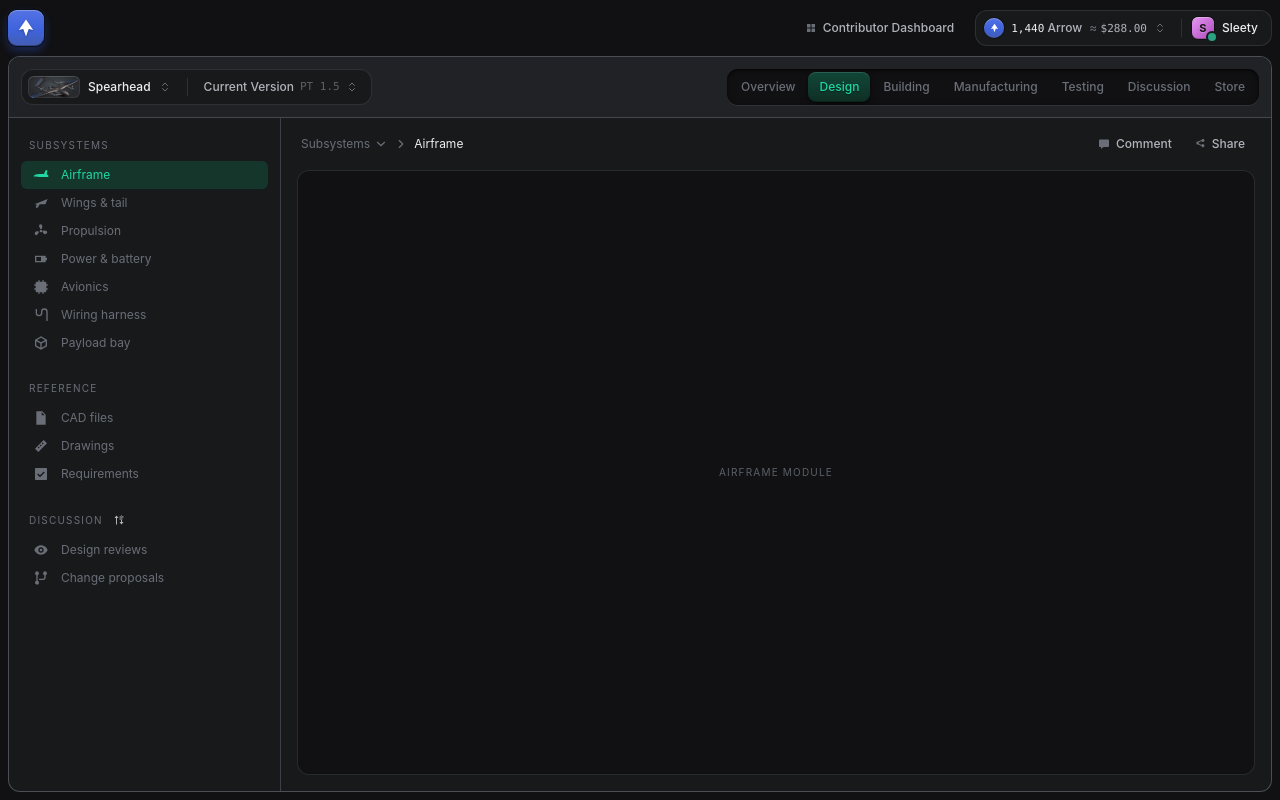
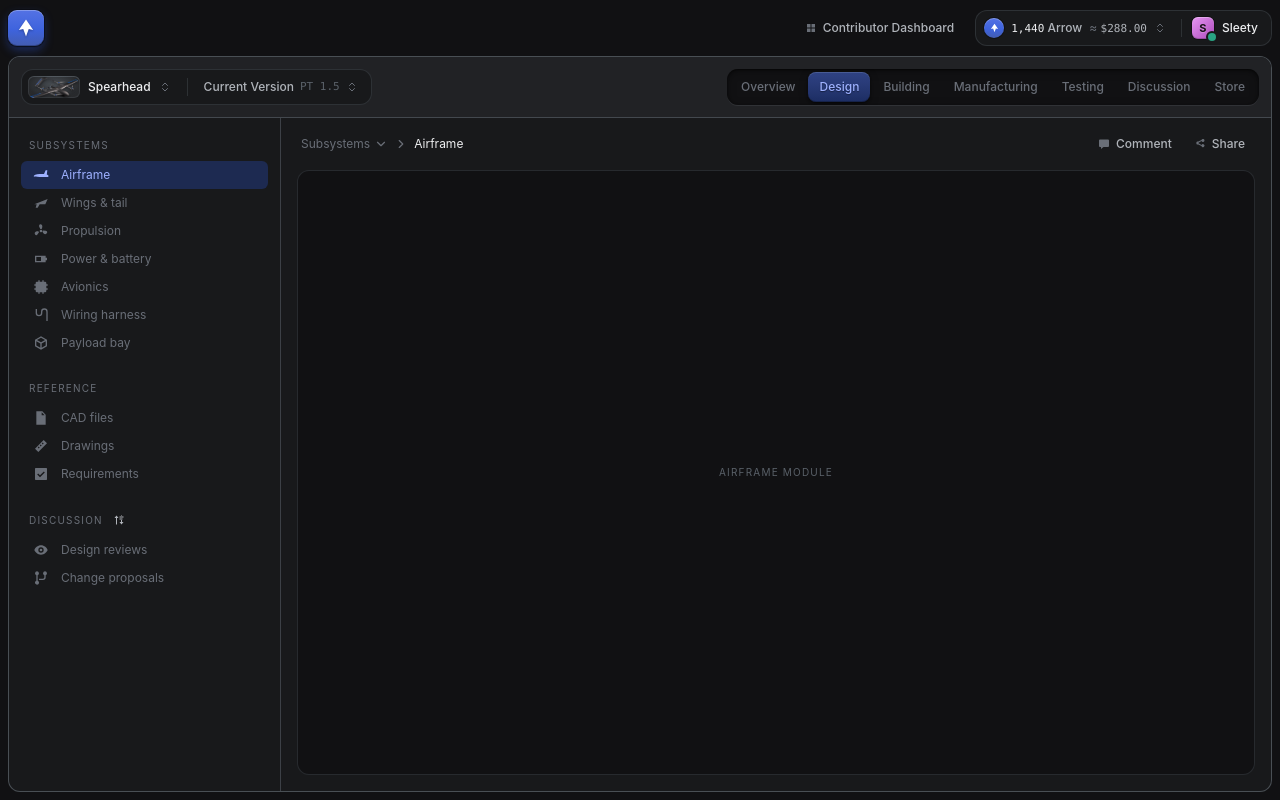
Before and after one commit to Arrow-air/arrow-superapp, a Vue app in the folder prototypes/app-frame/: page /#/spearhead/design/airframe in a window 1280 px wide. Built offline with nearby package versions, Linux system fonts and the light colour scheme.

Commit message:
app-frame: active tab and sidebar state in brand Indigo

```diff
--- a/prototypes/app-frame/src/styles/tokens.css
+++ b/prototypes/app-frame/src/styles/tokens.css
@@ -1,6 +1,6 @@
 /* Design tokens for the frame. Every colour is a step on a Radix Colors
-   dark scale (radix-ui.com/colors, v3): Slate for neutrals, Jade for the
-   active state, Indigo for brand and links, Plum for the avatar, Red for
+   dark scale (radix-ui.com/colors, v3): Slate for neutrals, Indigo for brand,
+   links and the active state, Jade for success, Plum for the avatar, Red for
    errors. Components only read the semantic tokens at the bottom, so
    restyling happens in this file only. The concept is dark-only for now. */
 
@@ -46,7 +46,7 @@
   --surface-header: var(--slate-3); /* workspace header strip */
   --surface-sunken: var(--slate-2); /* tab group */
   --surface-hover: var(--slate-a3);
-  --surface-active: var(--jade-a3); /* selected nav item */
+  --surface-active: var(--indigo-a3); /* selected nav item */
 
   /* Lines (translucent, so they sit right on any surface) */
   --border: var(--slate-a6);
@@ -71,24 +71,24 @@
     0 1px 2px rgb(0 0 0 / 0.5),
     0 4px 10px var(--indigo-a4);
   --brand-fg: var(--slate-12);
-  --accent: var(--jade-9);
+  --accent: var(--indigo-9);
   --accent-fg: var(--slate-1);
-  --accent-text: var(--jade-11);   /* active nav item, current section crumb */
+  --accent-text: var(--indigo-11);   /* active nav item, current section crumb */
   --link: var(--indigo-11);        /* project crumb */
   --avatar: linear-gradient(135deg, var(--plum-11), var(--plum-9));
   --danger: var(--red-11);
   --danger-bg: var(--red-a2);
   --danger-border: var(--red-a7);
-  --focus-ring: var(--jade-a8);
+  --focus-ring: var(--indigo-a8);
 
   /* Segmented tabs (coss ui lg, with depth). The track is recessed into
-     the surface; the active pill sits raised on it and keeps the section green. */
+     the surface; the active pill sits raised on it in brand Indigo. */
   --tabs-track: var(--slate-1);
   --tabs-track-shadow:
     inset 0 1px 2px rgb(0 0 0 / 0.55),   /* shadow under the top lip */
     inset 0 2px 8px rgb(0 0 0 / 0.35),
     0 1px 0 var(--slate-a3);             /* light catching the bottom edge */
-  --tabs-indicator: linear-gradient(180deg, var(--jade-a5), var(--jade-a3));
+  --tabs-indicator: linear-gradient(180deg, var(--indigo-a6), var(--indigo-a4));
   --tabs-indicator-shadow:
     inset 0 1px 0 var(--slate-a5),       /* top highlight */
     inset 0 -1px 0 rgb(0 0 0 / 0.25),
@@ -96,7 +96,7 @@
     0 3px 8px rgb(0 0 0 / 0.35);
   --tabs-fg: var(--slate-9);
   --tabs-fg-hover: var(--slate-11);
-  --tabs-fg-active: var(--jade-11);
+  --tabs-fg-active: var(--indigo-11);
 
   /* Toolbar (after coss ui Toolbar): a flat card of ghost buttons in groups,
      with outlined selects. Used for the account group top right. */
@@ -110,7 +110,7 @@
   --overlay: rgb(0 0 0 / 0.5);
   /* Behind aircraft renders: a soft light pool so a dark airframe reads. */
   --thumb-bg: radial-gradient(ellipse at 50% 40%, var(--slate-a7), var(--slate-a3) 70%);
-  --success: var(--jade-11);
+  --success: var(--jade-11);         /* incoming funds, connected */
 
   --shadow: 0 12px 32px rgb(0 0 0 / 0.5);
 
```
